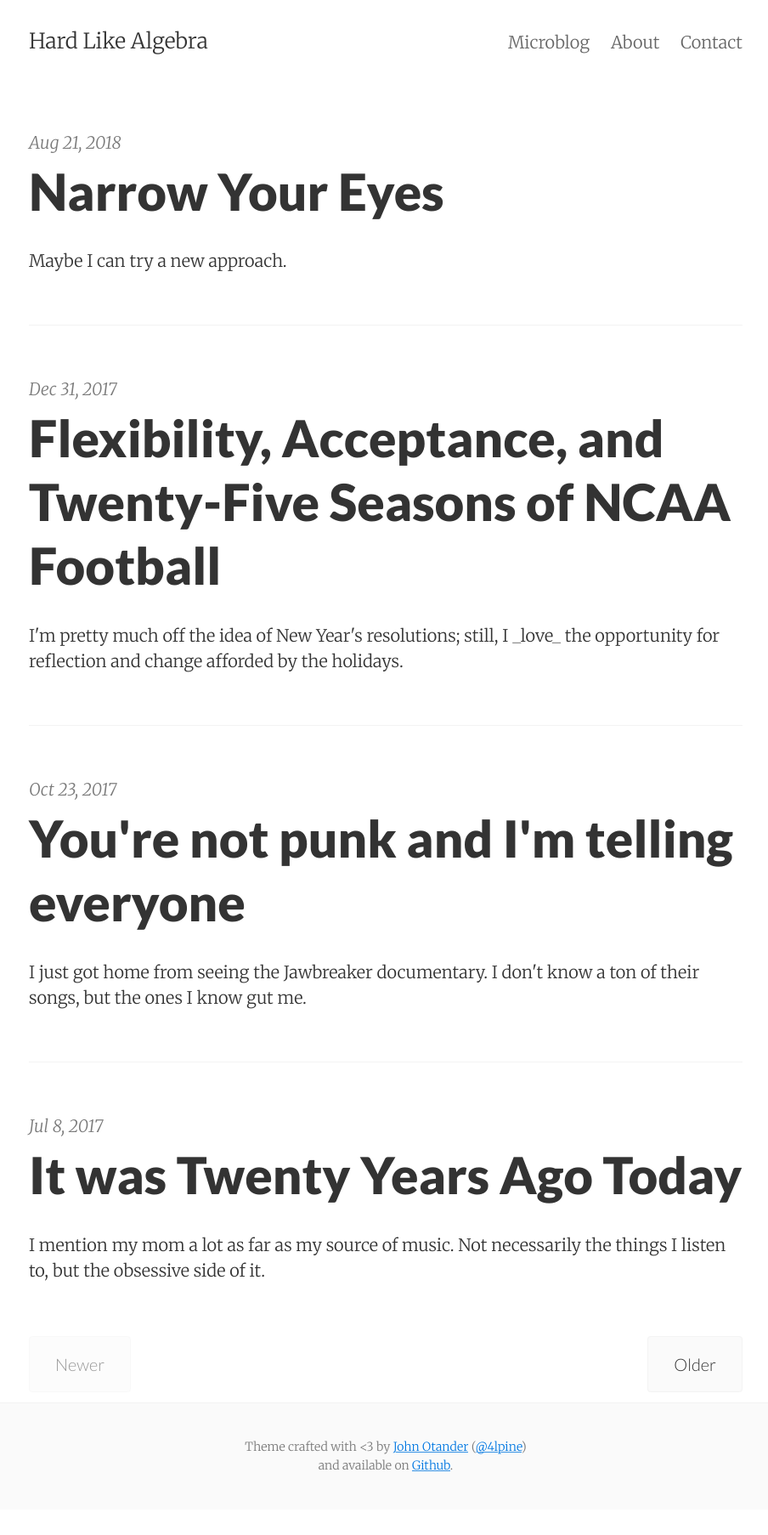
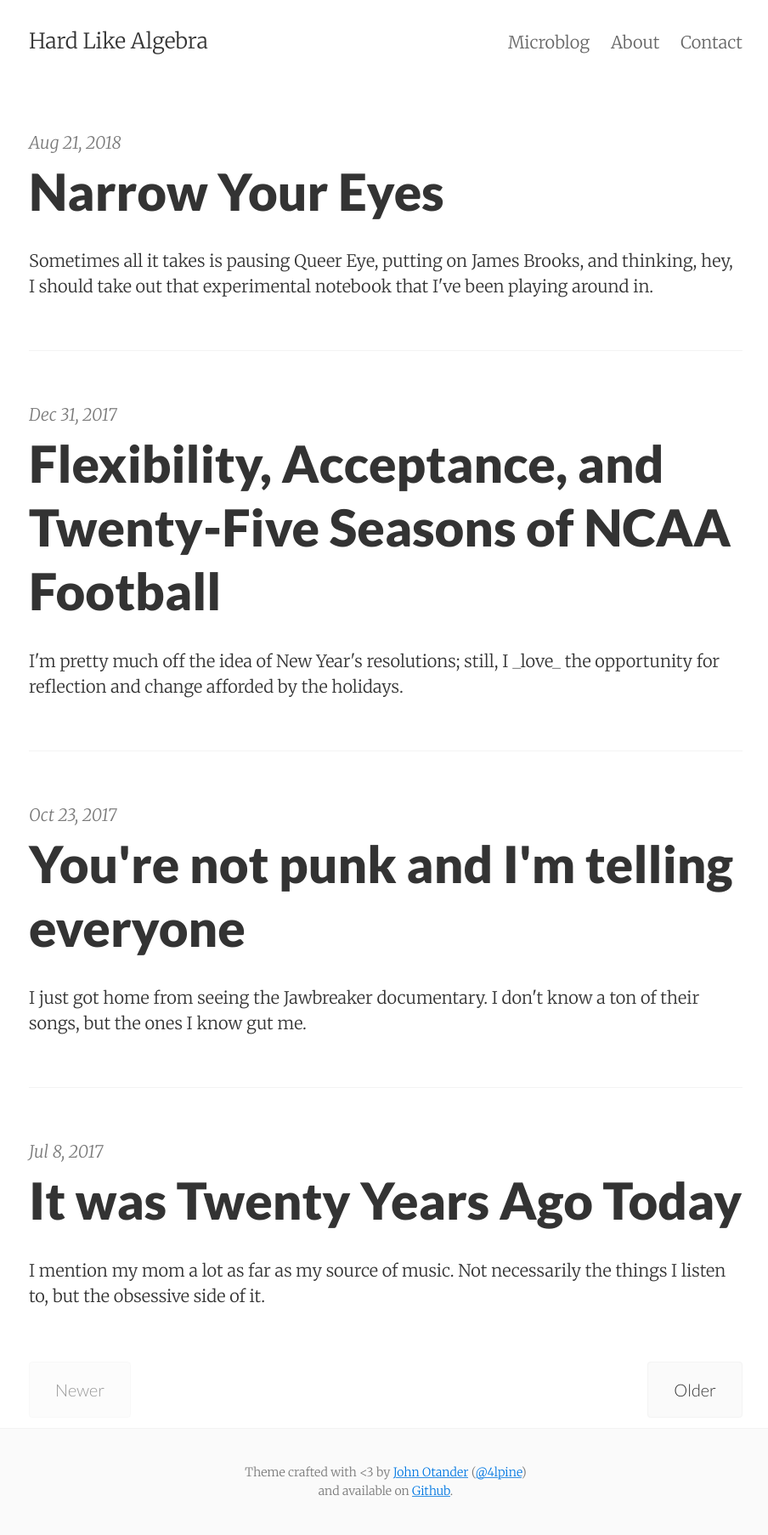
Before and after one commit to jwithington/jwithington.github.io, a Jekyll site: the page built from index.html, in a window 1280 px wide. Shown: the whole page at 85% size, without its empty margins (186-1090 px from the left). Built offline with Jekyll 4.4.1, drawn with Linux system fonts in a browser that asks for light colours; the list of posts is cut into pages by our own code; before the commit the page ends 1776 px from its top, so only the background shows below that.

Commit message:
edit excerpt at top of post

```diff
--- a/_posts/2018-08-21-energy-narrow.md
+++ b/_posts/2018-08-21-energy-narrow.md
@@ -1,10 +1,10 @@
 ---
 layout: post
 title: Narrow Your Eyes
-excerpt: Maybe I can try a new approach.
+excerpt: Sometimes all it takes is pausing Queer Eye, putting on James Brooks, and thinking, hey, I should take out that experimental notebook that I've been playing around in.
 ---
 
-Sometimes all it takes is pausing Queer Eye, putting on [James Brooks][brooks] [^1]:, and thinking, hey, I should take out that experimental notebook that I've been playing in.
+Sometimes all it takes is pausing Queer Eye, putting on [James Brooks][brooks] [^1]:, and thinking, hey, I should take out that experimental notebook that I've been around playing in.
 
 ![journal page image that includes handwritten scrawl of the blockquote that is directly below the image](/images/082118-blockquote.jpg)
 
```
